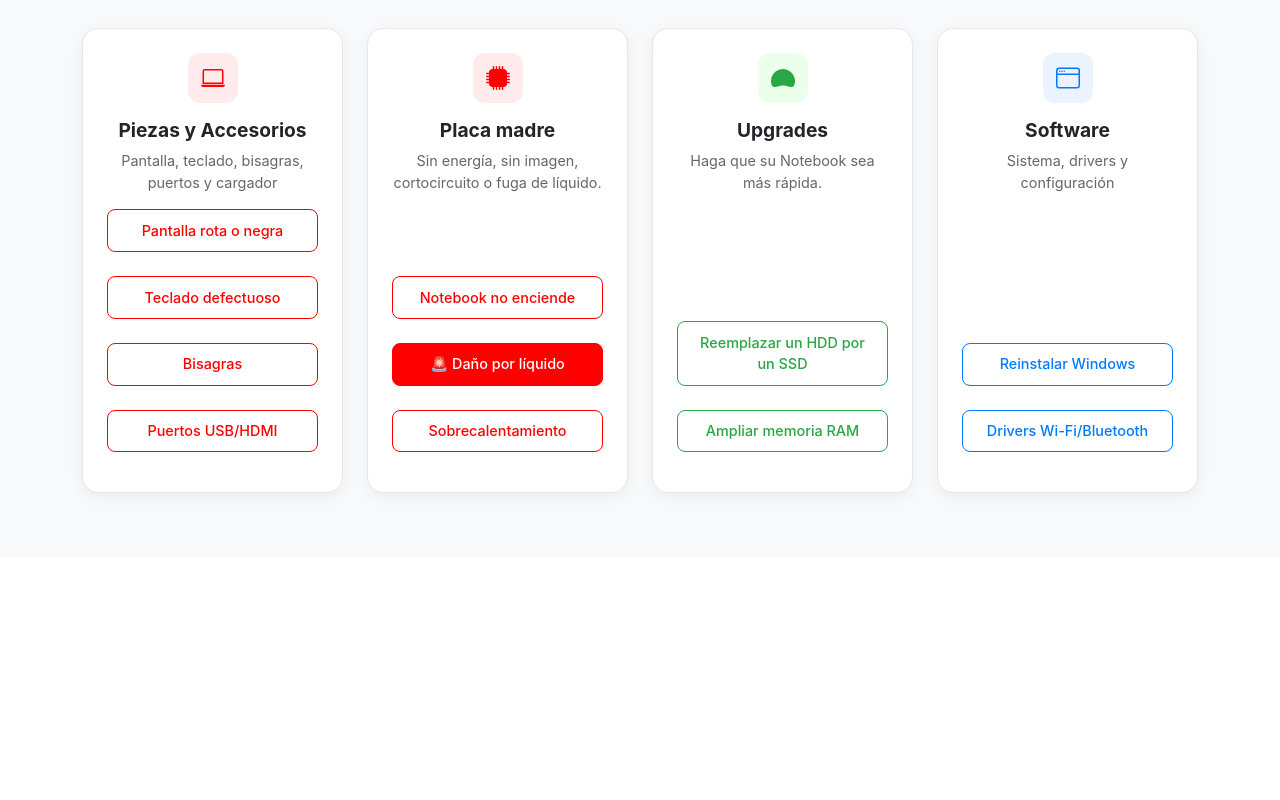
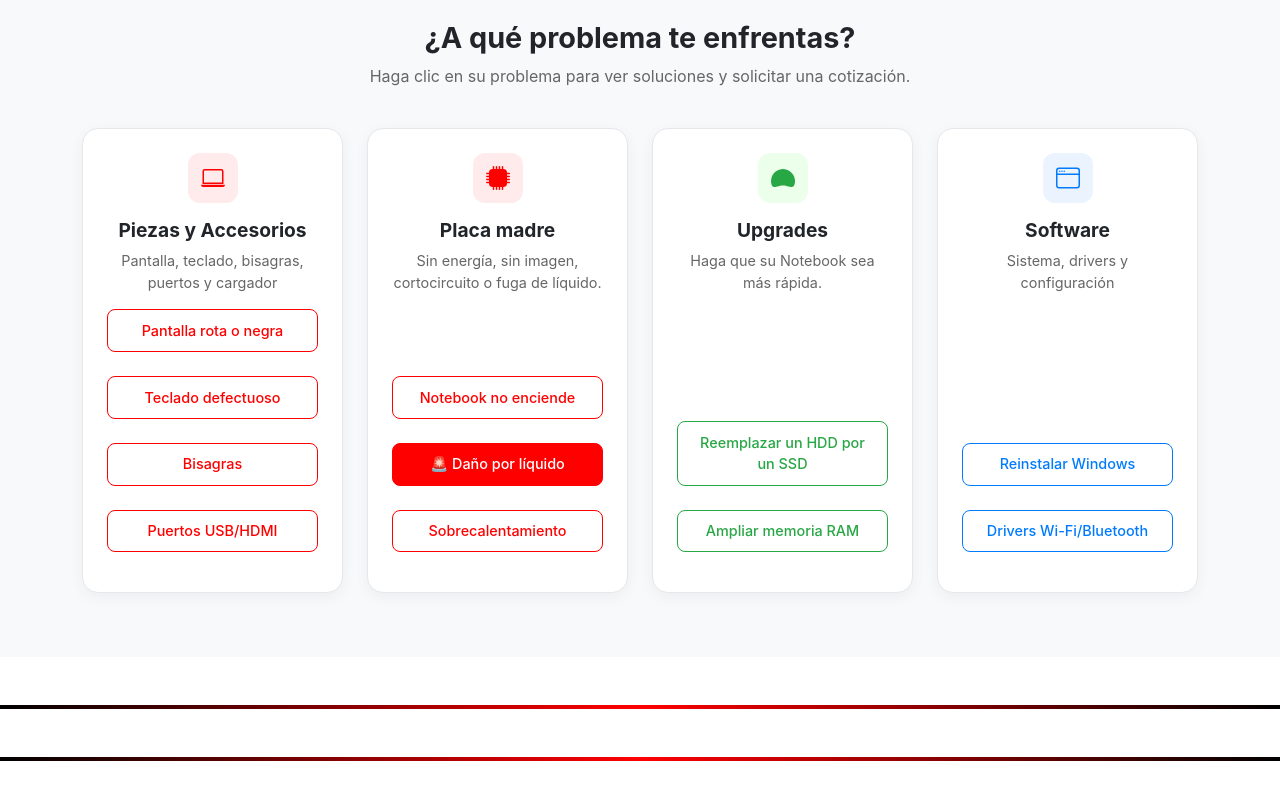
Before and after one commit to FrancoMED/BIOSTEC, a React (Create React App) app in the folder client/: page / in a window 1280 px wide. Shown: the part 1274-2074 px from the top of the page. Before the commit the page ends 1831 px from the top, so only its background shows below. Built offline with nearby package versions, Linux system fonts and the light colour scheme.

Commit message:
add div separator and about comoponent in Home

```diff
--- a/client/src/components/Home/Home.jsx
+++ b/client/src/components/Home/Home.jsx
@@ -5,6 +5,8 @@ import LandingPage from '../LandingPage/LandingPage.jsx';
 import Features from '../Features/Features.jsx';
 import Cards from '../Cards/Cards.jsx';
 import Services from '../Services/Services.jsx';
+import About from '../About/About.jsx';
+import styles from './Home.module.css';
 
 const Home = () => {
 	return (
@@ -14,7 +16,11 @@ const Home = () => {
 			<LandingPage />
 			<Features />
 			<Cards />
+			<div class={styles.section_divider}></div>
 			<Services />
+			<div class={styles.section_divider}></div>
+			<About />
+			<div class={styles.section_divider}></div>
 		</div>
 	);
 };
--- a/client/src/components/Home/Home.module.css
+++ b/client/src/components/Home/Home.module.css
@@ -0,0 +1,6 @@
+.section_divider {
+	height: 4px;
+	background: linear-gradient(90deg, #000000, #ff0000, #000000);
+	margin: 3rem 0;
+	position: relative;
+}
```
